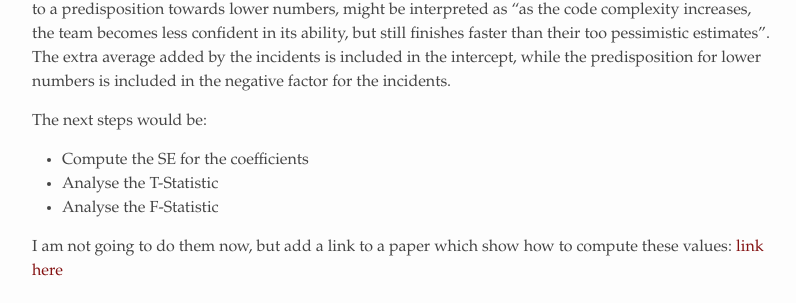
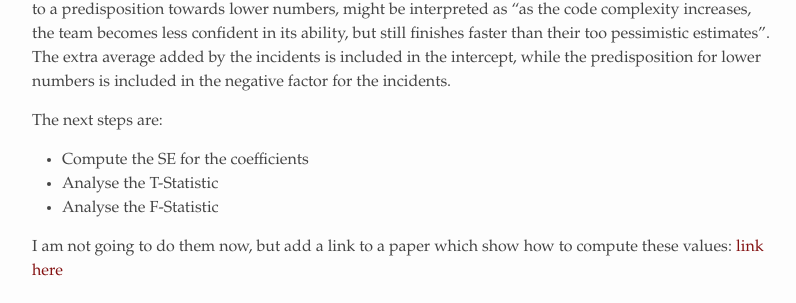
Before and after one commit to alexandrugris/my-jekyll-tech-blog, a Jekyll site: the page built from MyBlog/_posts/2018-08-15-regression-done-right.markdown, in a window 1280 px wide and 900 px high, scrolled down 16337 px. Shown: the part 379-682 px from the top of the window, without its empty margins (238-1034 px from the left). Built offline with Jekyll 4.4.1, drawn with Linux system fonts in a browser that asks for light colours.

Commit message:
small change

```diff
--- a/MyBlog/_posts/2018-08-15-regression-done-right.markdown
+++ b/MyBlog/_posts/2018-08-15-regression-done-right.markdown
@@ -196,7 +196,7 @@
 import statsmodels.api as sm
 
 # add the intercept
-X_ = sm.add_constant(X,prepend=False)
+X_ = sm.add_constant(X, prepend=False)
 
 model = sm.OLS(y, X_)
 results = model.fit()
@@ -384,7 +384,7 @@
 
 Coefficients are a little bit strange though: `17.674954 -0.244873 -1.934692  0.933654  0.383172 -0.031911 -1.19284`. A high intercept and a negative correlation with the number of incidents. The number of incidents is selected to be Poisson distributed with a mean of 5, no matter the code complexity. This, together with a high margin of error in the way the Inverse Poisson  was computed in Excel which leads to a predisposition towards lower numbers, might be interpreted as "as the code complexity increases, the team becomes less confident in its ability, but still finishes faster than their too pessimistic estimates". The extra average added by the incidents is included in the intercept, while the predisposition for lower numbers is included in the negative factor for the incidents.
 
-The next steps would be:
+The next steps are:
 
  - Compute the SE for the coefficients
  - Analyse the T-Statistic
```
